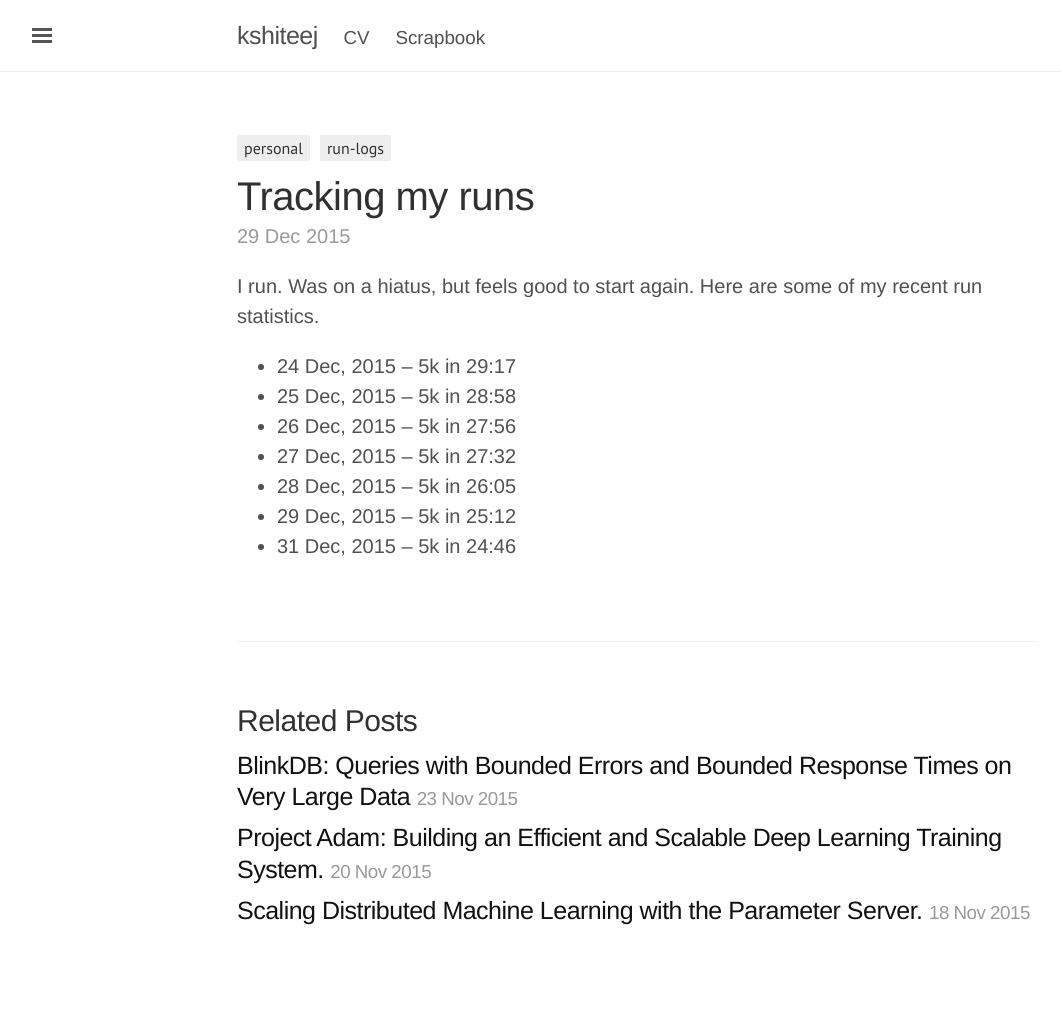
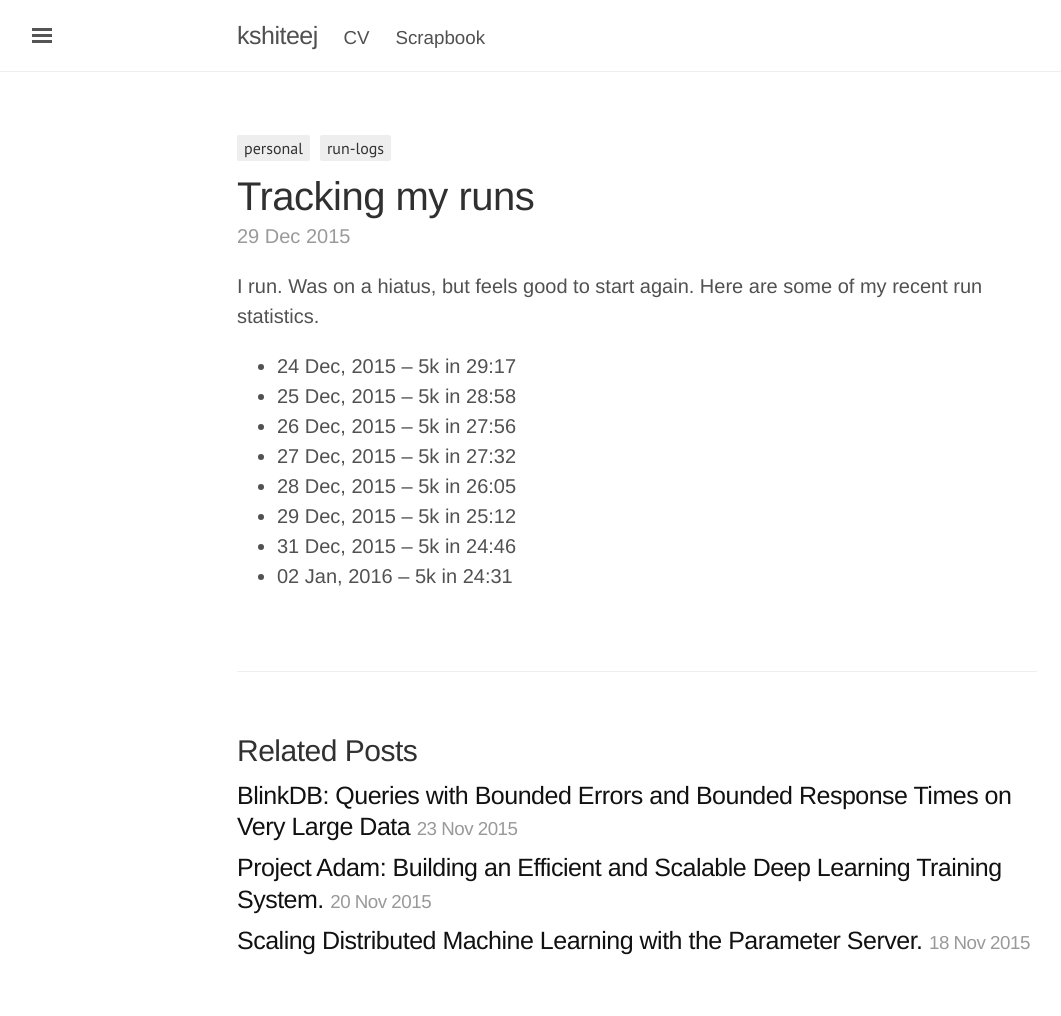
Before and after one commit to kshiteejm/kshiteejm.github.io, a Jekyll site: the page built from personal/_posts/2015-12-29-runlog.md, in a window 1280 px wide. Shown: the whole page, without its empty margins (3-1064 px from the left). Built offline with Jekyll 4.4.1, drawn with Linux system fonts in a browser that asks for light colours; comment, search, counter and statistics services are not loaded; before the commit the page ends 986 px from its top, so only the background shows below that.

Commit message:
updated run log

```diff
--- a/personal/_posts/2015-12-29-runlog.md
+++ b/personal/_posts/2015-12-29-runlog.md
@@ -16,3 +16,4 @@ I run. Was on a hiatus, but feels good to start again. Here are some of my recen
 - 28 Dec, 2015 -- 5k in 26:05
 - 29 Dec, 2015 -- 5k in 25:12
 - 31 Dec, 2015 -- 5k in 24:46
+- 02 Jan, 2016 -- 5k in 24:31
```
